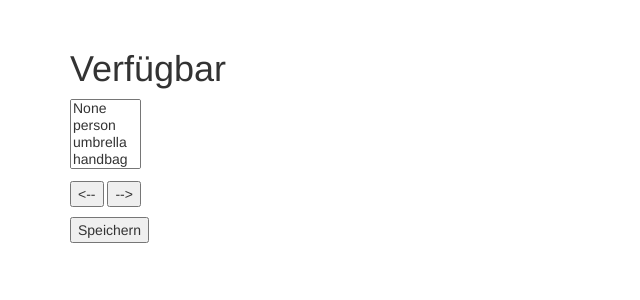
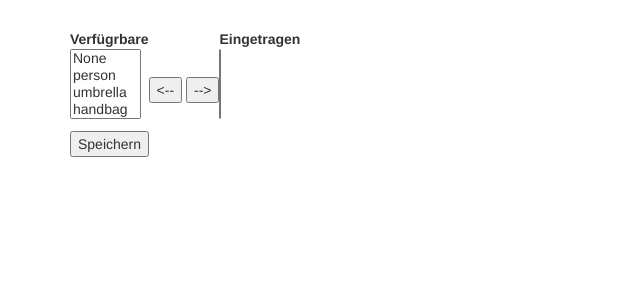
Before and after one commit to strolbor/Pi-Robiot-Workspace, a Flask app: page /api/Felder in a window 1280 px wide. Shown: the part 51-351 px from the top of the page, without its empty margins (0-640 px from the left). Run offline with Flask 2, Linux system fonts and the light colour scheme; parts of the project's set-up code (start-up, migrations or seed data) failed here and were passed over; some libraries are stand-ins or nearby versions.

Commit message:
Swip Swap 10g

```diff
--- a/server/app.py
+++ b/server/app.py
@@ -513,6 +513,7 @@
 def swipSwap():
     form = d_felder()
     if form.validate_on_submit():
+        print(form.ein.data)
         print("0",form.submit.data)
         print("1",form.submit2.data)
         print("2",form.submit3.data)
--- a/server/forms.py
+++ b/server/forms.py
@@ -58,7 +58,8 @@
     ('fork','fork'),('knife','knife'), ('spoon','spoon'),('chair','chair'),('mouse','mouse'),('book','book'),('vase','vase'),('laptop','laptop')]
 
 class d_felder(FlaskForm):
-    ein = SelectMultipleField('Titel',choices=dropdown_list_2)
+    ein = SelectMultipleField('Zur Verfügung',choices=dropdown_list_2)
+    selected = SelectMultipleField('Ausgewählt')
     submit = SubmitField("Speichern")
     submit2 = SubmitField("-->")
     submit3 = SubmitField("<--")
--- a/server/templates/Listenfelder.html
+++ b/server/templates/Listenfelder.html
@@ -5,10 +5,18 @@
 
 <form action="" method="post" novalidate>
     {{form.hidden_tag()}}
-    <h1>Verfügbar</h1>
-    <p>{{ form.ein(rows=12) }}</p>
+    <table>
+        <tr><th>Verfügrbare</th><th></th><th>Eingetragen</th></tr>
+        <tr>
+            <!-- Erste Spalte --><td><p>{{ form.ein(rows=12) }}</p></td>
 
-    <p>{{ form.submit3() }} {{ form.submit2() }}</p>
+            <!-- Zweite Spalte --><td>{{ form.submit3() }} {{ form.submit2() }}</td>
+
+            <!-- Dritte Spalte --><td><p>{{ form.selected(rows=12) }}</p></td>
+
+        </tr>
+
+    </table>
     <p>{{ form.submit() }} </p>
 </form>
 {% endblock %}
```
